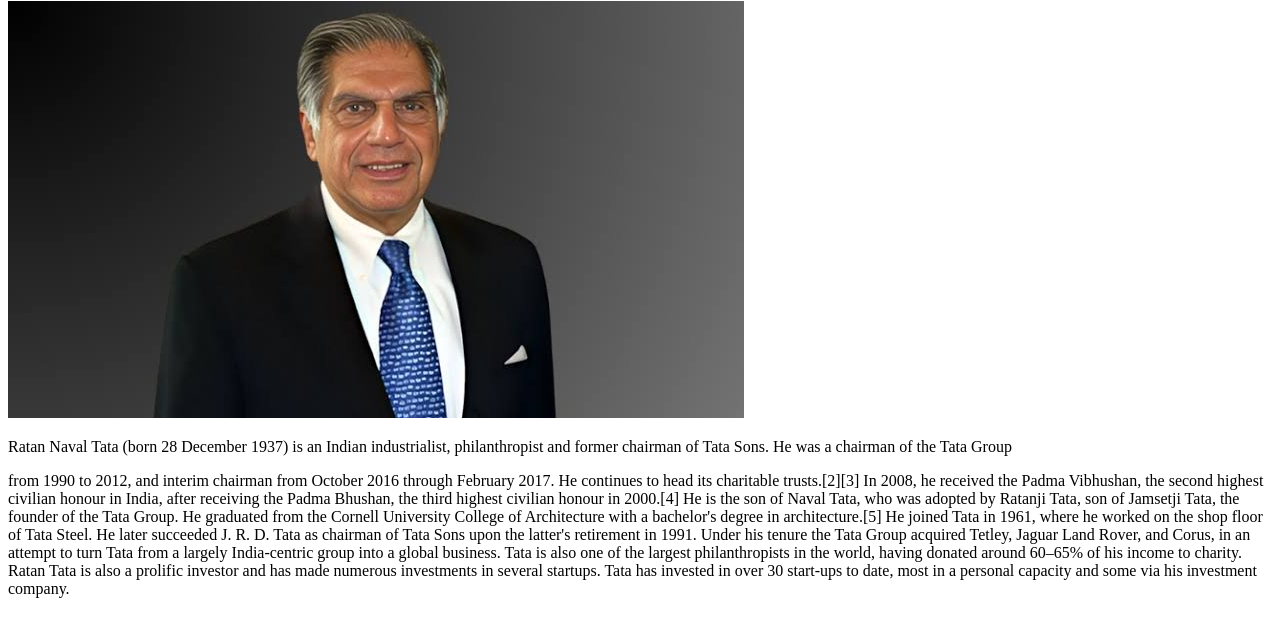
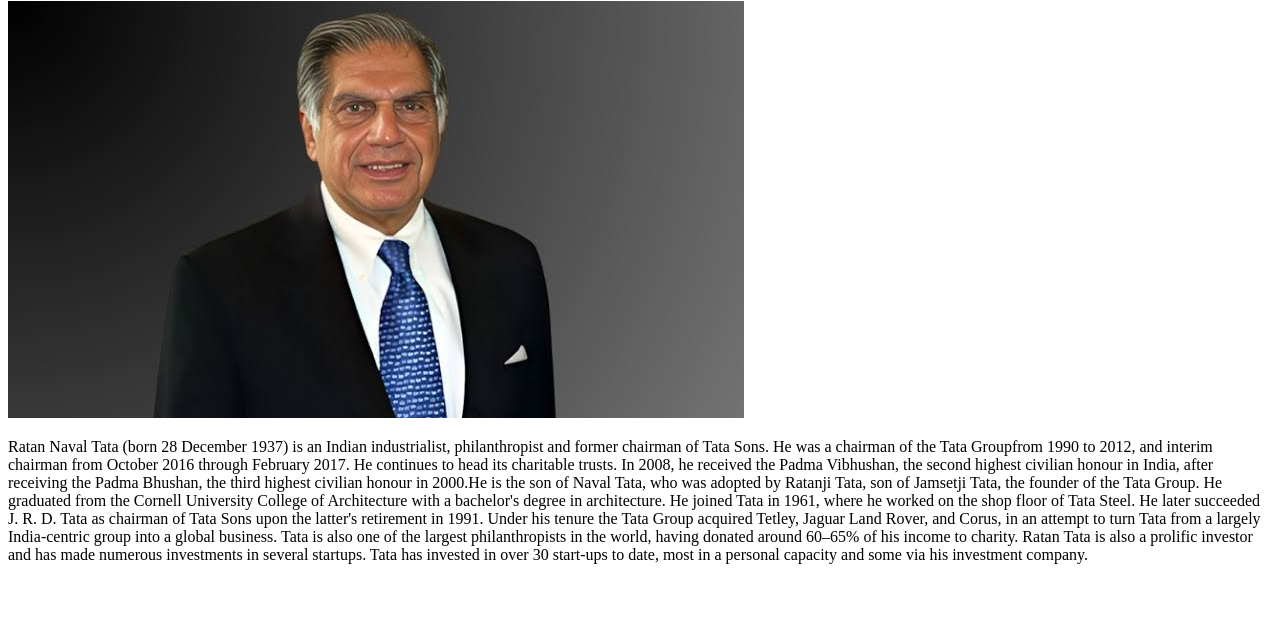
Before and after one commit to santhiya1617/project, a plain HTML site: page index.html in a window 1280 px wide. Shown: the part 79-716 px from the top of the page. Drawn offline with Linux system fonts and the light colour scheme.

```diff
--- a/index.html
+++ b/index.html
@@ -8,11 +8,7 @@
 <body>
     <h1>Ratan tata</h1>
     <img src="image.jpg" alt="">
-    <p>Ratan Naval Tata (born 28 December 1937) is an Indian industrialist, philanthropist and former chairman of Tata Sons. He was a chairman of the Tata Group</p>
-    <p>from 1990 to 2012, and interim chairman from October 2016 through February 2017. He continues to head its charitable trusts.[2][3] In 2008, he received the Padma Vibhushan, the second highest civilian honour in India, after receiving the Padma Bhushan, the third highest civilian honour in 2000.[4]
-
-        He is the son of Naval Tata, who was adopted by Ratanji Tata, son of Jamsetji Tata, the founder of the Tata Group. He graduated from the Cornell University College of Architecture with a bachelor's degree in architecture.[5] He joined Tata in 1961, where he worked on the shop floor of Tata Steel. He later succeeded J. R. D. Tata as chairman of Tata Sons upon the latter's retirement in 1991. Under his tenure the Tata Group acquired Tetley, Jaguar Land Rover, and Corus, in an attempt to turn Tata from a largely India-centric group into a global business. Tata is also one of the largest philanthropists in the world, having donated around 60–65% of his income to charity.
-
-        Ratan Tata is also a prolific investor and has made numerous investments in several startups. Tata has invested in over 30 start-ups to date, most in a personal capacity and some via his investment company.</p>
+    <p>Ratan Naval Tata (born 28 December 1937) is an Indian industrialist, philanthropist and former chairman of Tata Sons. He was a chairman of the Tata Groupfrom 1990 to 2012, and interim chairman from October 2016 through February 2017. He continues to head its charitable trusts. In 2008, he received the Padma Vibhushan, the second highest civilian honour in India, after receiving the Padma Bhushan, the third highest civilian honour in 2000.He is the son of Naval Tata, who was adopted by Ratanji Tata, son of Jamsetji Tata, the founder of the Tata Group. He graduated from the Cornell University College of Architecture with a bachelor's degree in architecture. He joined Tata in 1961, where he worked on the shop floor of Tata Steel. He later succeeded J. R. D. Tata as chairman of Tata Sons upon the latter's retirement in 1991. Under his tenure the Tata Group acquired Tetley, Jaguar Land Rover, and Corus, in an attempt to turn Tata from a largely India-centric group into a global business. Tata is also one of the largest philanthropists in the world, having donated around 60–65% of his income to charity.
+      Ratan Tata is also a prolific investor and has made numerous investments in several startups. Tata has invested in over 30 start-ups to date, most in a personal capacity and some via his investment company.</p>
 </body>
 </html>
```
